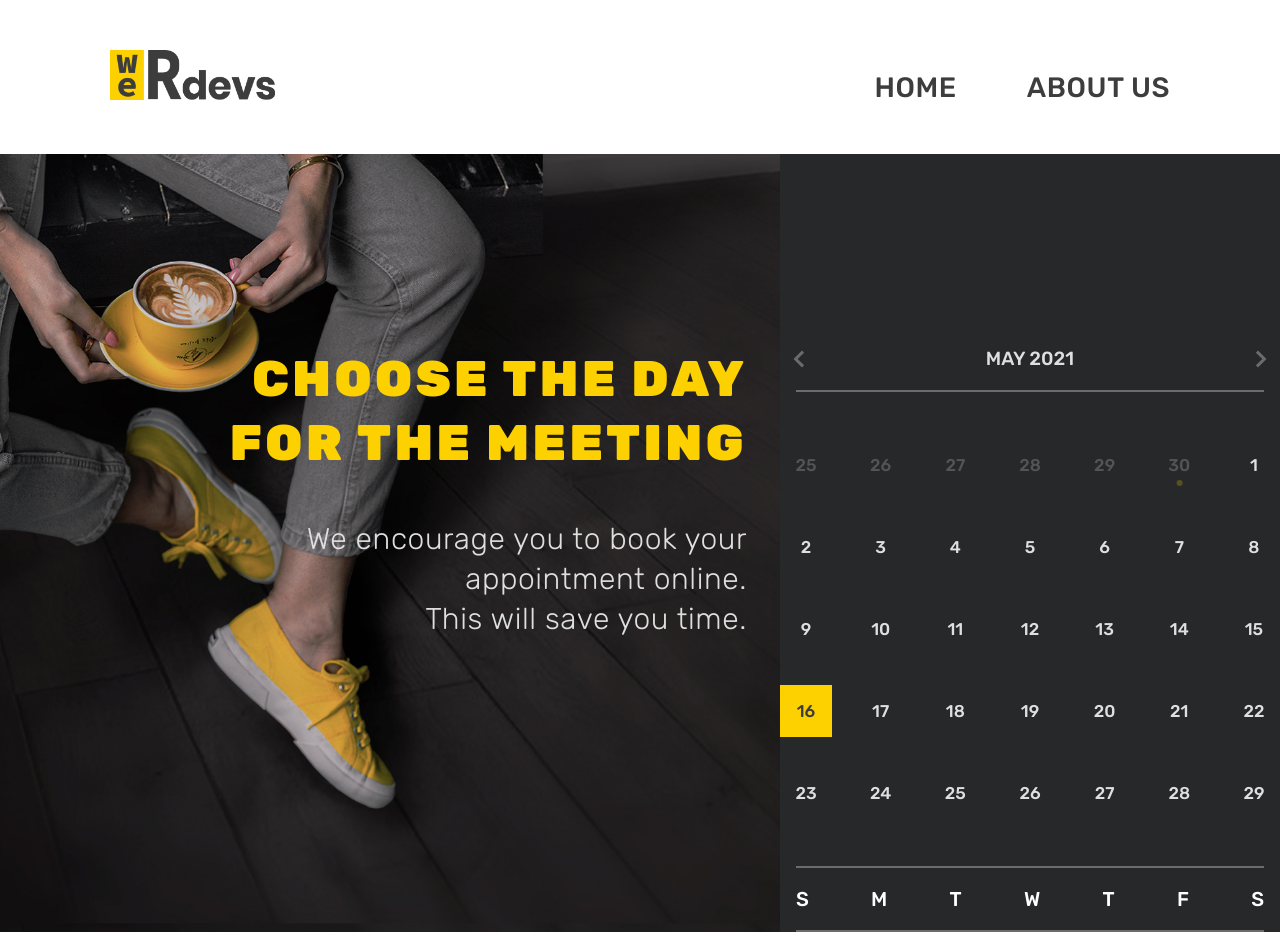
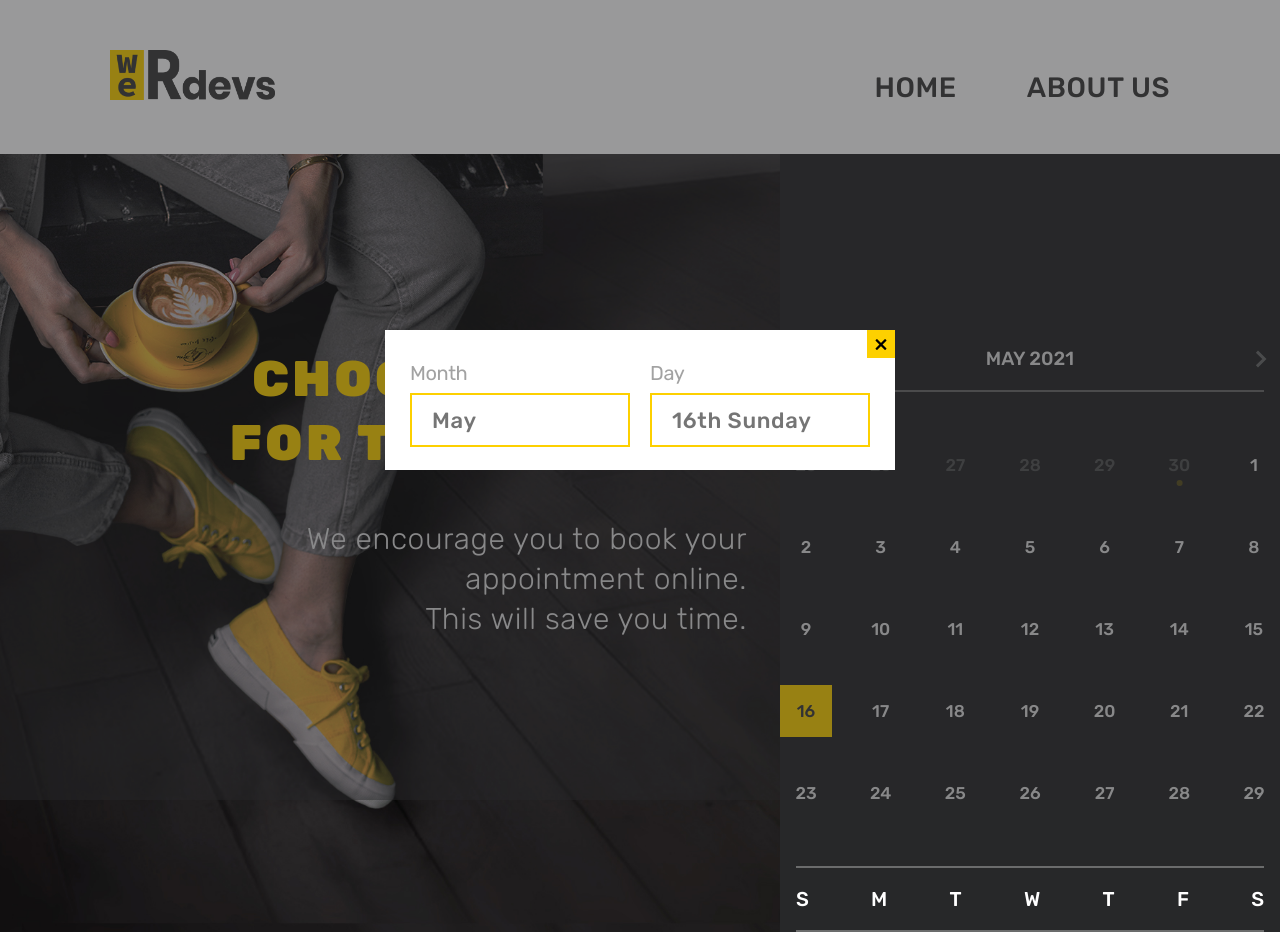
Before and after one commit to hamster726/werdevs-studio-task, a Next.js app: page / in a window 1280 px wide. Both pictures are taken after a click on the element "30". Built offline with nearby package versions, Linux system fonts and the light colour scheme.

Commit message:
added popup

```diff
--- a/components/Calendar.js
+++ b/components/Calendar.js
@@ -2,7 +2,7 @@ import {useState} from "react";
 import {useDispatch, useSelector} from "react-redux";
 import {addDateToList, updateCurrentMonth} from "../redux/actions/actions";
 
-const Calendar = () => {
+const Calendar = ({callPopUp}) => {
 
   const {dateList, currentMonth} = useSelector(state => state);
   const dispatch = useDispatch();
@@ -24,15 +24,6 @@ const Calendar = () => {
     "October",
     "November",
     "December",
-  ];
-  const nameOfDay = [
-    "Sunday",
-    "Monday",
-    "Tuesday",
-    "Wednesday",
-    "Thursday",
-    "Friday",
-    "Saturday",
   ];
 
   const renderDay = (date) => {
@@ -102,6 +93,7 @@ const Calendar = () => {
 
   const addDateToEventList = (date) => {
     dispatch(addDateToList(date));
+    callPopUp(true, date);
   };
 
 
@@ -109,13 +101,11 @@ const Calendar = () => {
     const dateCopy = new Date(currentMonth);
     if (value === "left") {
       dateCopy.setMonth(dateCopy.getMonth()-1);
-      dispatch(updateCurrentMonth(dateCopy));
     }
-
     if (value === "right"){
       dateCopy.setMonth(dateCopy.getMonth()+1);
-      dispatch(updateCurrentMonth(dateCopy));
     }
+    dispatch(updateCurrentMonth(dateCopy));
   }
 
 
--- a/pages/index.js
+++ b/pages/index.js
@@ -1,33 +1,94 @@
-import MainLayout from "../layouts/MainLayout"
+import MainLayout from "../layouts/MainLayout";
 import Calendar from "../components/Calendar";
+import { useState } from "react";
 
 const Home = () => {
 
-  const showPopUp = () => {
+  const nameOfDay = [
+    "Sunday",
+    "Monday",
+    "Tuesday",
+    "Wednesday",
+    "Thursday",
+    "Friday",
+    "Saturday",
+  ];
 
+  const nameOfMonth = [
+    "January",
+    "February",
+    "March",
+    "April",
+    "May",
+    "June",
+    "July",
+    "August",
+    "September",
+    "October",
+    "November",
+    "December",
+  ];
+
+  const [isShownPopUp, setPopUpShown] = useState(false);
+  const [popUpDate, setPopUpDate] = useState(new Date())
+
+  const callPopUp = (bool, date) => {
+    setPopUpShown(bool)
+    setPopUpDate(date);
+  }
+
+  const renderPopUp = (date) => {
     return (
       <div className="popup-container">
         <div className="popup">
-
+          <form className="popup__form">
+            <label className="popup__label">Month</label>
+            <input
+              className="popup__input"
+              type="text"
+              placeholder={nameOfMonth[date.getMonth()]}
+              readOnly
+            />
+          </form>
+          <form className="popup__form">
+            <label className="popup__label">Day</label>
+            <input
+              className="popup__input"
+              type="text"
+              placeholder={`${date.getDate()}th ${nameOfDay[date.getDay()]}`}
+              readOnly
+            />
+          </form>
+          <div
+            className="popup__close-button"
+            onClick={() => setPopUpShown(false)}
+          >×</div>
         </div>
       </div>
-    )
-  }
-
+    );
+  };
 
   return (
     <MainLayout>
       <main className="main">
         <div className="main__text-container">
-          <h1 className="main__title">Choose the day <br/> for the meeting</h1>
-          <div className="main__description">We encourage you to book your<br/> appointment online.<br/>This will save you time.</div>
+          <h1 className="main__title">
+            Choose the day <br /> for the meeting
+          </h1>
+          <div className="main__description">
+            We encourage you to book your
+            <br /> appointment online.
+            <br />
+            This will save you time.
+          </div>
         </div>
         <div className="calendar__container">
-          <Calendar/>
+          <Calendar callPopUp={callPopUp}/>
         </div>
       </main>
+      {isShownPopUp ? renderPopUp(new Date()): ''}
     </MainLayout>
   );
-}
+};
 
 export default Home;
--- /dev/null
+++ b/styles/blocks/_popup.scss
@@ -0,0 +1,60 @@
+.popup-container{
+  position: absolute;
+  width: 100vw;
+  height: 100vh;
+  background: #27282978;
+  display: flex;
+  justify-content: center;
+  align-items: center;
+  overflow: hidden;
+
+  .popup {
+    position: relative;
+    display: flex;
+    justify-content: space-between;
+    align-items: center;
+    width: 510px;
+    height: 140px;
+    background-color: white;
+    padding: 25px;
+
+    &__form {
+      display: flex;
+      flex-direction: column;
+
+    }
+    &__label {
+      font-size: 20px;
+      letter-spacing: -0.4px;
+      line-height: 40px;
+      color: #A2A2A2;
+    }
+
+    &__input {
+      width: 220px;
+      height: 54px;
+      border: 2px solid #FDD000;
+      padding-left: 20px;
+
+      font-size: 22px;
+      font-weight: 500;
+      letter-spacing: 0.66px;
+      color: $about-color;
+    }
+    &__close-button {
+      position: absolute;
+      top:0;
+      right: 0;
+      background: #FDD000;
+      width: 28px;
+      height: 28px;
+
+      display: flex;
+      justify-content: center;
+      align-items: center;
+      font-size: 25px;
+
+      cursor: pointer;
+    }
+  }
+}
--- a/styles/style.scss
+++ b/styles/style.scss
@@ -5,6 +5,7 @@
 @import "./blocks/main";
 @import "./blocks/about";
 @import "./blocks/calendar";
+@import "./blocks/popup";
 
 html,
 body, #__next {
```
